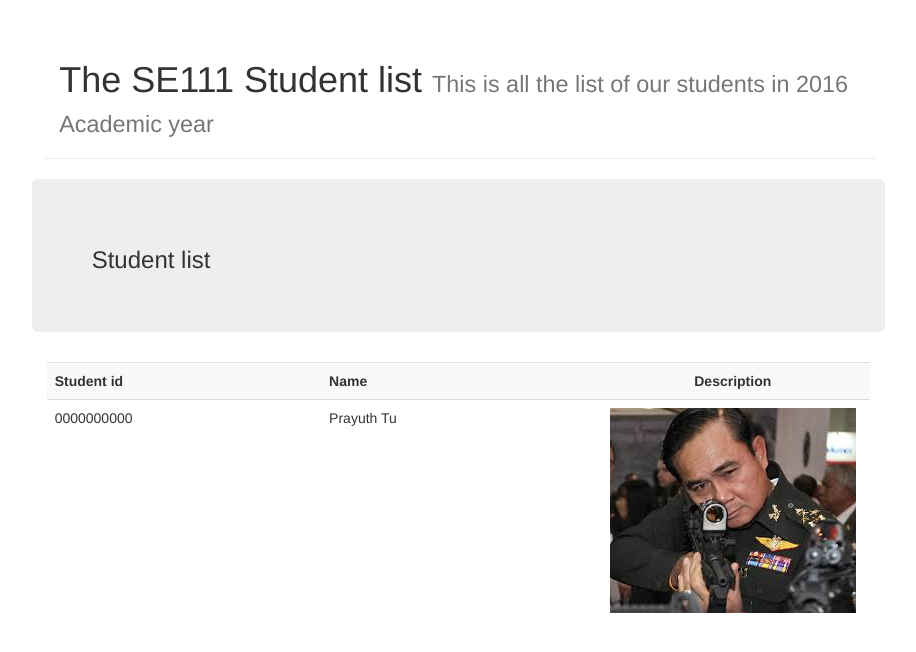
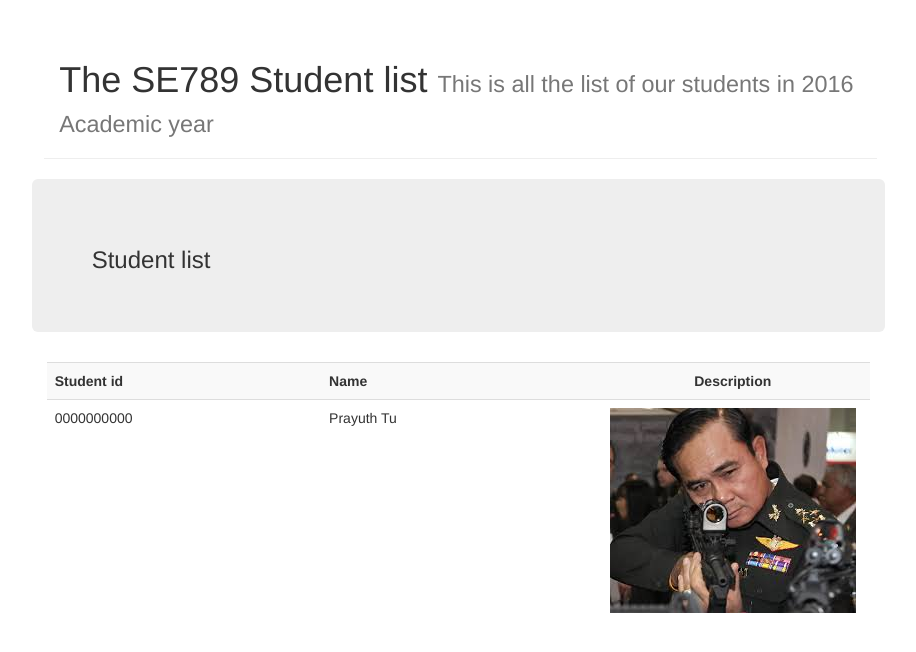
Before and after one commit to chartchai/test-travis, a website: page index.html in a window 1280 px wide. Shown: the whole page, without its empty margins (75-991 px from the left). Drawn offline with nearby package versions, Linux system fonts and the light colour scheme.

Commit message:
Update index.html

```diff
--- a/index.html
+++ b/index.html
@@ -20,7 +20,7 @@
   <body>
   <div class="container-fluid">
 	  <div class="page-header col-md-offset-1 col-md-8">
-		<h1>The SE111 Student list <small>This is all the list of our students in 2016 Academic year</small></h1>
+		<h1>The SE789 Student list <small>This is all the list of our students in 2016 Academic year</small></h1>
 	 </div>
 		<div class="row">
 			<div class="jumbotron col-md-offset-1 col-md-8">
```
